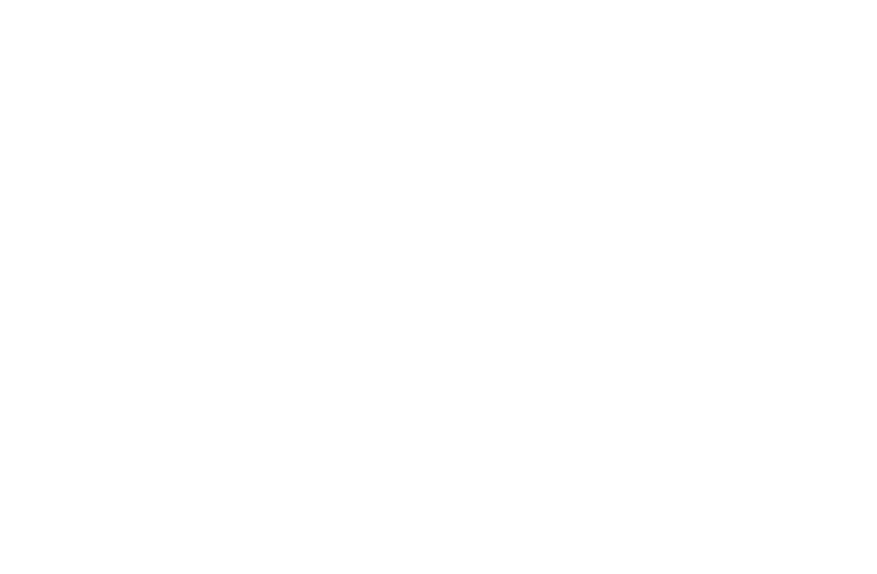
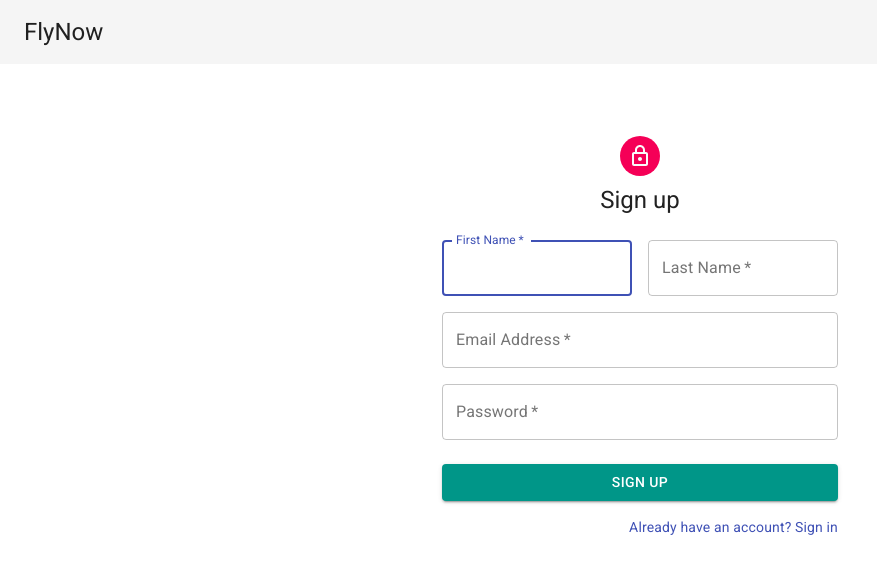
Before and after one commit to jcsandoval929/CS157A-40, a React (Create React App) app in the folder flynow/: page /signup in a window 1280 px wide. Shown: the top 574 px of the page, without its empty margins (0-877 px from the left). Built offline with nearby package versions, Linux system fonts and the light colour scheme.

Commit message:
Added signup page

```diff
--- a/flynow/src/components/home.js
+++ b/flynow/src/components/home.js
@@ -37,7 +37,16 @@
                         to="/login/"
                         style={buttonStyle}
                     >
-                        Login/Register
+                        Login
+                    </Button>
+                    <Button
+                        variant="contained"
+                        color="primary"
+                        component={Link}
+                        to="/signup/"
+                        style={buttonStyle}
+                    >
+                        Register
                     </Button>
                 </CardActions>
             </div >
--- /dev/null
+++ b/flynow/src/components/signup.js
@@ -0,0 +1,144 @@
+import React from 'react';
+import Avatar from '@material-ui/core/Avatar';
+import Button from '@material-ui/core/Button';
+import AppBar from '@material-ui/core/AppBar';
+import Toolbar from '@material-ui/core/Toolbar';
+import CssBaseline from '@material-ui/core/CssBaseline';
+import TextField from '@material-ui/core/TextField';
+import FormControlLabel from '@material-ui/core/FormControlLabel';
+import Checkbox from '@material-ui/core/Checkbox';
+import Link from '@material-ui/core/Link';
+import Grid from '@material-ui/core/Grid';
+import Box from '@material-ui/core/Box';
+import LockOutlinedIcon from '@material-ui/icons/LockOutlined';
+import Typography from '@material-ui/core/Typography';
+import { makeStyles } from '@material-ui/core/styles';
+import Container from '@material-ui/core/Container';
+import { createMuiTheme, ThemeProvider } from '@material-ui/core/styles';
+import { teal } from '@material-ui/core/colors';
+
+const useStyles = makeStyles(theme => ({
+    '@global': {
+        body: {
+            backgroundColor: theme.palette.common.white,
+        },
+    },
+    paper: {
+        marginTop: theme.spacing(8),
+        display: 'flex',
+        flexDirection: 'column',
+        alignItems: 'center',
+    },
+    avatar: {
+        margin: theme.spacing(1),
+        backgroundColor: theme.palette.secondary.main,
+    },
+    form: {
+        width: '100%',
+        marginTop: theme.spacing(3),
+    },
+    submit: {
+        margin: theme.spacing(3, 0, 2),
+    },
+}));
+
+const theme = createMuiTheme({
+    palette: {
+        primary: teal,
+    },
+});
+
+export default function SignUp() {
+    const classes = useStyles();
+
+    return (
+        <React.Fragment>
+            <CssBaseline />
+            <AppBar position="static" color="default" elevation={0} className={classes.appBar}>
+                <Toolbar className={classes.toolbar}>
+                    <Typography variant="h5" color="inherit" align="center" noWrap className={classes.toolbarTitle}>
+                        FlyNow
+          </Typography>
+                </Toolbar>
+            </AppBar>
+            <Container component="main" maxWidth="xs">
+                <div className={classes.paper}>
+                    <Avatar className={classes.avatar}>
+                        <LockOutlinedIcon />
+                    </Avatar>
+                    <Typography component="h1" variant="h5">
+                        Sign up
+        </Typography>
+                    <form className={classes.form} noValidate>
+                        <Grid container spacing={2}>
+                            <Grid item xs={12} sm={6}>
+                                <TextField
+                                    autoComplete="fname"
+                                    name="firstName"
+                                    variant="outlined"
+                                    required
+                                    fullWidth
+                                    id="firstName"
+                                    label="First Name"
+                                    autoFocus
+                                />
+                            </Grid>
+                            <Grid item xs={12} sm={6}>
+                                <TextField
+                                    variant="outlined"
+                                    required
+                                    fullWidth
+                                    id="lastName"
+                                    label="Last Name"
+                                    name="lastName"
+                                    autoComplete="lname"
+                                />
+                            </Grid>
+                            <Grid item xs={12}>
+                                <TextField
+                                    variant="outlined"
+                                    required
+                                    fullWidth
+                                    id="email"
+                                    label="Email Address"
+                                    name="email"
+                                    autoComplete="email"
+                                />
+                            </Grid>
+                            <Grid item xs={12}>
+                                <TextField
+                                    variant="outlined"
+                                    required
+                                    fullWidth
+                                    name="password"
+                                    label="Password"
+                                    type="password"
+                                    id="password"
+                                    autoComplete="current-password"
+                                />
+                            </Grid>
+                        </Grid>
+                        <ThemeProvider theme={theme}>
+                            <Button
+                                type="submit"
+                                fullWidth
+                                variant="contained"
+                                color="primary"
+                                className={classes.submit}
+                            >
+                                Sign Up
+            </Button>
+                        </ThemeProvider>
+                        <Grid container justify="flex-end">
+                            <Grid item>
+                                <Link href="/login/" variant="body2">
+                                    Already have an account? Sign in
+              </Link>
+                            </Grid>
+                        </Grid>
+                    </form>
+                </div>
+            </Container>
+        </React.Fragment>
+    );
+}
--- a/flynow/src/routes.js
+++ b/flynow/src/routes.js
@@ -3,12 +3,14 @@
 
 import Login from './components/login';
 import Home from './components/home';
+import Signup from './components/signup';
 
 const BaseRouter = () => (
 
     <div>
         <Route exact path='/' component={Home} />
         <Route exact path='/login/' component={Login} />
+        <Route exact path='/signup/' component={Signup} />
     </div>
 
 )
```
